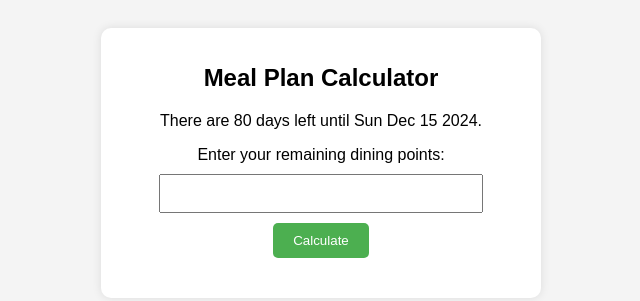
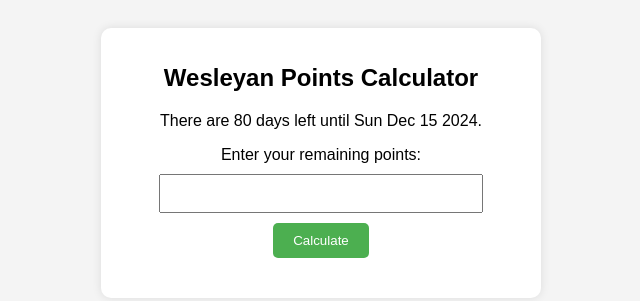
Before and after one commit to gzsrahman/wesmealplan, a plain HTML site: page index.html in a window 1280 px wide. Shown: the whole page, without its empty margins (319-959 px from the left). Drawn offline with Linux system fonts and the light colour scheme.

Commit message:
Update index.html

```diff
--- a/index.html
+++ b/index.html
@@ -3,16 +3,16 @@
 <head>
     <meta charset="UTF-8">
     <meta name="viewport" content="width=device-width, initial-scale=1.0">
-    <title>Meal Plan Calculator</title>
+    <title>Wesleyan Points Calculator</title>
     <link rel="stylesheet" href="style.css">
 </head>
 <body>
     <div class="container">
-        <h1>Meal Plan Calculator</h1>
+        <h1>Wesleyan Points Calculator</h1>
         <p id="countdown"></p>
 
         <form id="diningForm">
-            <label for="diningpoints">Enter your remaining dining points:</label>
+            <label for="diningpoints">Enter your remaining points:</label>
             <input type="number" id="diningpoints" required>
             <button type="submit">Calculate</button>
         </form>
```
